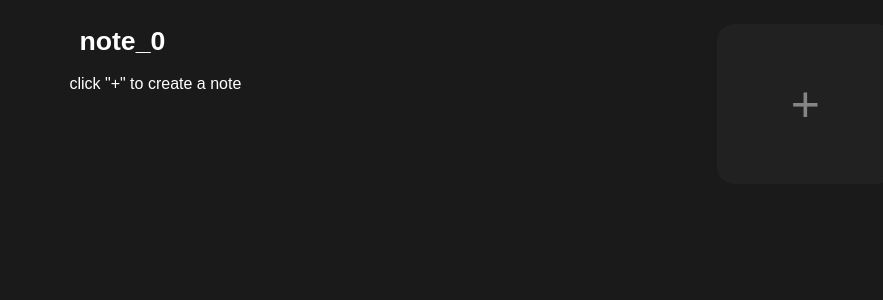
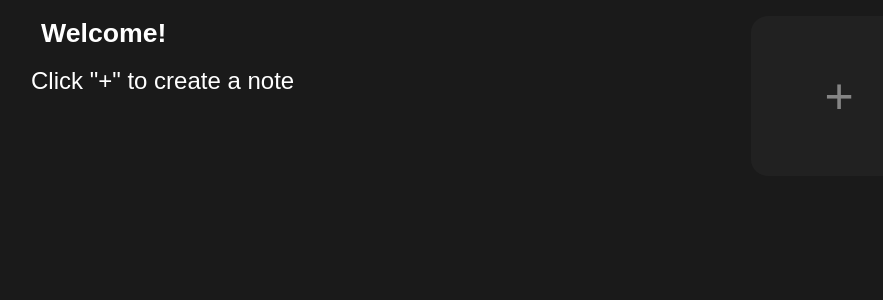
Before and after one commit to thedenisnikulin/chrome-extension, a React (Create React App) app: page / in a window 1280 px wide. Shown: the top 300 px of the page, without its empty margins (65-948 px from the left). Built offline with nearby package versions, Linux system fonts and the light colour scheme.

Commit message:
bug fixes

```diff
--- a/src/App.js
+++ b/src/App.js
@@ -3,7 +3,6 @@ import { createEditor, Node } from 'slate'
 import { withReact } from 'slate-react'
 import NoteEditor from './components/NoteEditor'
 import NotesList from './components/NotesList'
-import TitleChanger from './components/TitleChanger'
 import './styles/index.css'
 
 const serialize = value => {
@@ -25,24 +24,22 @@ const deserialize = string => {
 
 var initValue = {
   id: 0,
-  title: 'note_0',
+  title: 'Welcome!',
   content: 'content-0',
-  text: 'click "+" to create a note'
+  text: 'Click "+" to create a note'
 };
 
 const App = () => {
   const editor = useMemo(() => withReact(createEditor()), [])
-  const [currentValue, setCurrentValue] = useState(initValue);
   const [notes, setNotes] = useState(Object.keys(localStorage));
-  const [value, setValue] = useState(currentValue || ''); // object
+  const [value, setValue] = useState(JSON.parse(localStorage.getItem(notes[notes.length-1])) || initValue); // object
 
   const showNote = (e, id) => {
     e.preventDefault();
     notes.map(note => {
       let parsedValue = JSON.parse(localStorage.getItem(note));
       if (parsedValue.id === id) {
-        setCurrentValue(parsedValue);
-        setValue(currentValue)
+        setValue(parsedValue)
         console.log(note)
         console.log(notes)
       }
@@ -56,7 +53,7 @@ const App = () => {
       id: newId,
       title: 'note_' + newId.toString(),
       content: 'content-' + newId.toString(),
-      text: 'new note is created!',
+      text: 'type here',
     }
     if (localStorage.getItem('content-' + newId.toString()) === null) {
       localStorage.setItem('content-'+ newId.toString(), JSON.stringify(newNote))
@@ -86,16 +83,16 @@ const App = () => {
     })
   }
   const submitTitle = (e, id) => {
-    e.preventDefault();
-    const form = document.getElementById('form');
-    form.reset();
     setNotes(Object.keys(localStorage))
     notes.map(note => {
       if(note.id === id) {
-        setCurrentValue(JSON.parse(localStorage.getItem(note)))
+        setValue(JSON.parse(localStorage.getItem(note)))
+        localStorage.setItem(JSON.parse(localStorage.getItem(note)))
         setNotes(Object.keys(localStorage))
       }
     });
+    const form = document.getElementById('form');
+    form.reset();
   }
 
   return (
@@ -106,7 +103,7 @@ const App = () => {
         setValue={setValue}
         serialize={serialize}
         deserialize={deserialize}
-        storageLocation={currentValue.content}
+        storageLocation={value.content}
         titleHandlers={[changeTitle, submitTitle]}
       />
       <NotesList
--- a/src/components/NoteEditor.js
+++ b/src/components/NoteEditor.js
@@ -8,8 +8,9 @@ import '../styles/index.css'
 function NoteEditor(props) {
 
 	return(
+		<div className='editor-wrapper'>
+			<TitleChanger titleHandlers={props.titleHandlers} note={props.value} parent={'NoteEditor'}/>
 			<div className='editor-container'>
-			<TitleChanger titleHandlers={props.titleHandlers} note={props.value} parent={'NoteEditor'}/>
 				<Slate
 					editor={props.editor}
 					value={props.deserialize(props.value.text.concat(' '))}
@@ -22,6 +23,8 @@ function NoteEditor(props) {
 					<Editable/>
 				</Slate>
 			</div>
+
+		</div>
 	);
 }
 
--- a/src/components/NotesList.js
+++ b/src/components/NotesList.js
@@ -4,6 +4,7 @@ import TitleChanger from './TitleChanger'
 
 function NotesList(props) {
 	return(
+		<div className='list-wrapper'>
             <div className='list'>
                 {props.notes.map(note =>
                     <Note
@@ -14,6 +15,8 @@ function NotesList(props) {
                     />
                 )}
                 <input className='add-button' value='+' type='button' onClick={(e) => props.addNote(e)} />
+            </div>
+
 		</div>
 	);
 }
@@ -31,8 +34,9 @@ function Note(props) {
                     onClick={(e) => props.deleteNote(e, props.note.id)}
                 />
             </div>
-            <input className='show-button' type='button'
-                onClick={(e) => props.showNote(e, props.note.id)} />
+            <div className='show-button'
+                onClick={(e) => props.showNote(e, props.note.id)}><p className='show-text'>{props.note.text}</p></div>
+                {props.note.text}
         </div>
     );
 }
--- a/src/components/TitleChanger.js
+++ b/src/components/TitleChanger.js
@@ -7,7 +7,15 @@ function TitleChanger(props) {
     const renderInput = () => {
         return (
         <form id='form' onSubmit={(event) => submitTitle(event, props.note.id)}>
-            <input type='text' className='title-form' onChange={(event) => changeTitle(event, props.note.id)} autoFocus onBlur={() => setFormState(false)}/>
+            <input
+            type='text'
+            className='title-form'
+            onChange={(event) => changeTitle(event, props.note.id)}
+            autoFocus
+            onBlur={() => setFormState(false)}
+            style={{fontSize: props.parent === 'NoteEditor' ? '1.5rem' : '1em',
+                    padding: props.parent === 'NoteEditor' ? '1rem 1rem' : '0 0 0 1rem'
+            }}/>
         </form>
         );
     }
--- a/src/styles/index.css
+++ b/src/styles/index.css
@@ -1,28 +1,53 @@
+* {
+    outline: none;
+}
+
 body {
     background-color: #1a1a1a;
     color: #FFFFFF;
     font-family: Arial, Helvetica, sans-serif;
+    margin: 0;
 }
 
 .main-container {
     display: flex;
     flex-direction: row;
     justify-content: space-around;
+    height: 20%;
+    max-height: 100vh;
+}
+
+.editor-wrapper {
+    width: 40%;
+    max-height: 70%;
+}
+
+.editor-container {
+    display: flex;
+    flex-direction: row;
+    justify-content: start;
+    font-size: 1.5rem;
+    overflow-y: auto;
+    max-height: 90%;
 
 }
 
-.editor-container {
+.editor-container::-webkit-scrollbar {
+    display: none;
+}
+
+.list-wrapper {
     width: 30%;
+    max-height: 70%;
 }
 
 .list {
     display: flex;
     flex-direction: row;
     justify-content: start;
-    width: 30%;
     flex-wrap: wrap;
-    overflow: hidden;
-    max-height: 40rem;
+    max-height: 100%;
+    overflow-y: auto;
 }
 
 .list::-webkit-scrollbar {
@@ -46,7 +71,6 @@ body {
     flex-direction: row;
     justify-content: space-between;
     overflow: hidden;
-    font-weight: 700;
 
 }
 
@@ -58,6 +82,7 @@ body {
     text-overflow: ellipsis;
     background-color: inherit;
     color: #FFFFFF;
+    font-weight: 700;
     border: 0;
 }
 
@@ -68,6 +93,8 @@ body {
 .title-form {
     background-color: inherit;
     border: 0;
+    color: #FFFFFF;
+    height: 200%;
 }
 
 .delete-button {
@@ -85,10 +112,24 @@ body {
 
 .show-button {
     width: inherit;
-    height: inherit;
+    height: 8rem;
     overflow: hidden;
     background-color: #323232;
     border: 0;
+    color: #858585;
+    font-weight: 700;
+    text-overflow: ellipsis;
+
+}
+
+.show-text {
+    height: 70%;
+    overflow: hidden;
+    text-overflow: ellipsis;
+    color: #858585;
+    font-weight: 700;
+    text-align: start;
+    margin: 1rem;
 }
 
 .show-button:hover {
@@ -104,12 +145,9 @@ body {
     color: #858585;
     font-size: 50px;
     border: 0;
+    text-align: center;
 }
 
 .add-button:hover {
-    background-color: #29292956;
+    background-color: #1a1a1a;
 }
-
-.highlighted {
-    color: chartreuse;
-}
```
Also changed, not shown: 1 other file (tests, documents, lock files or other folders). Lines whose indentation alone changed are shown as unchanged.
